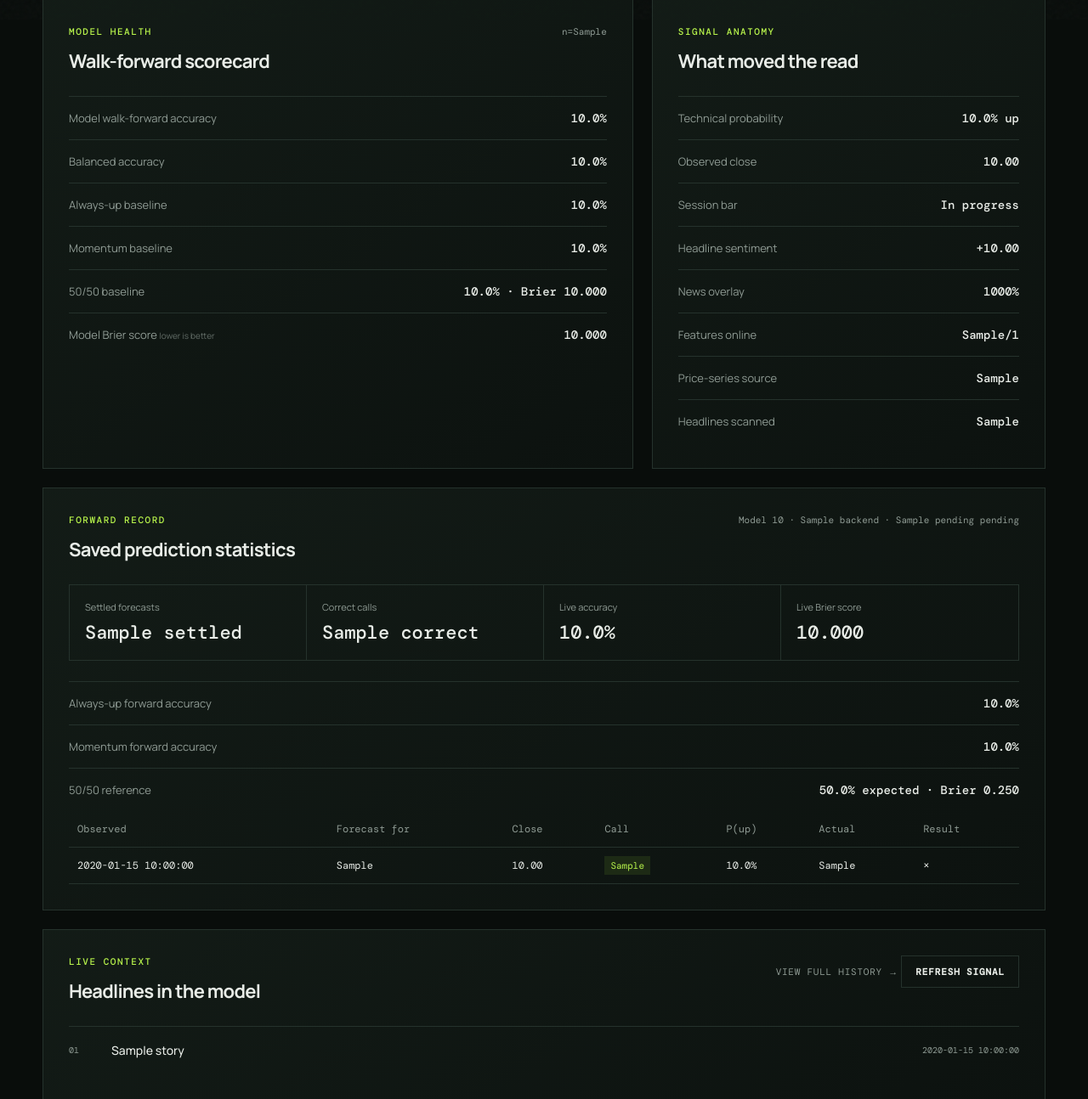
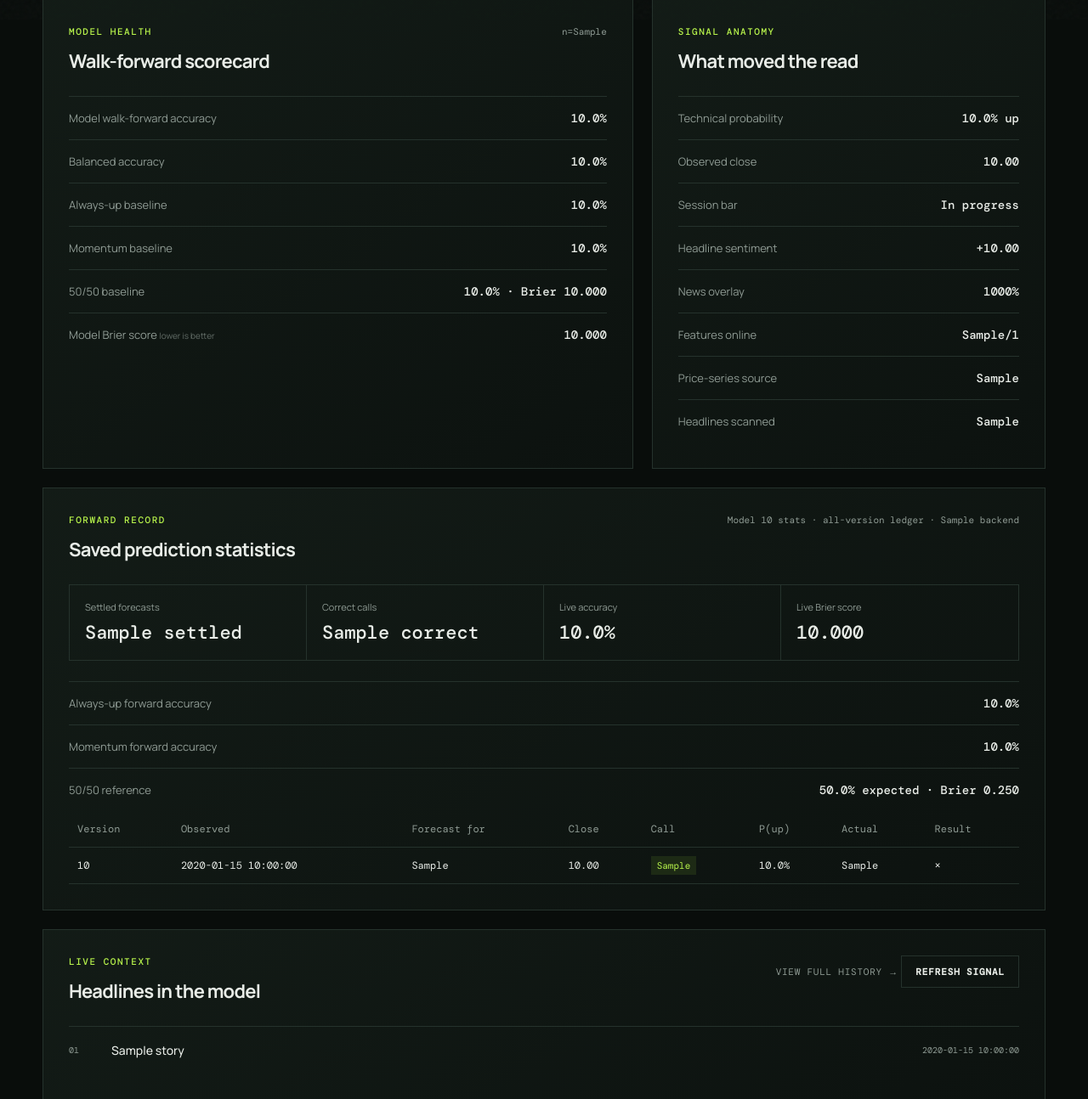
Before and after one commit to ajadversalo/signaldesk, a Flask app: template templates/index.html in a window 1280 px wide. Shown: the part 777-2071 px from the top of the page at 85% size. Run offline with Flask 3, Linux system fonts and the light colour scheme; the template is opened without the code that fills it: most values are stand-ins (such as "Sample title", 1, 10 or a date in 2020).

Commit message:
re-add old table

```diff
--- a/database.py
+++ b/database.py
@@ -212,12 +212,14 @@ def prediction_stats(model_version: str) -> dict[str, Any]:
             "SELECT COUNT(*) FROM predictions WHERE model_version = ? AND actual_direction IS NULL",
             (model_version,),
         ).fetchone()[0]
+        # The scorecard is version-specific, but the accountability ledger must
+        # survive model upgrades. Otherwise the prediction made before a version
+        # bump disappears just when its next-session result becomes available.
         recent_rows = conn.execute(
             """SELECT model_version, market_session_date, forecast_for, observed_close, predicted_direction,
                       probability_up, actual_close, actual_direction
-               FROM predictions WHERE model_version = ?
+               FROM predictions
                ORDER BY market_session_date DESC LIMIT 20""",
-            (model_version,),
         ).fetchall()
         settled, correct, brier = int(row[0]), int(row[1]), float(row[2])
         return {
--- a/templates/history.html
+++ b/templates/history.html
@@ -30,8 +30,8 @@
         <div><span>Model walk-forward backtest</span><strong>{{ '%.1f%%'|format(stats.baselines.walk_forward_accuracy * 100) if stats.baselines.walk_forward_accuracy is not none else '—' }}</strong></div>
       </div>
     </section>
-    {% if stats.settled == 0 %}<section class="empty-state"><span>01</span><div><h2>The ledger has started.</h2><p>Your first forecast is pending. Return after the next market session closes to see whether it was correct.</p></div></section>{% endif %}
-    <section class="panel ledger-panel"><div class="panel-heading"><div><p class="eyebrow">All observations</p><h2>Forecast ledger</h2></div><span class="sample">Model {{ stats.model_version }} · {{ stats.backend }}</span></div>
+    {% if not stats.recent %}<section class="empty-state"><span>01</span><div><h2>The ledger has started.</h2><p>Your first forecast is pending. Return after the next market session closes to see whether it was correct.</p></div></section>{% endif %}
+    <section class="panel ledger-panel"><div class="panel-heading"><div><p class="eyebrow">All observations</p><h2>Forecast ledger</h2></div><span class="sample">All model versions · {{ stats.backend }}</span></div>
       <div class="table-wrap"><table class="ledger"><thead><tr><th>Version</th><th>Made after</th><th>For session</th><th>Starting close</th><th>Prediction</th><th>Confidence</th><th>Actual close</th><th>Move</th><th>Actual</th><th>Verdict</th></tr></thead><tbody>
       {% for row in stats.recent %}<tr>
         <td>{{ row.model_version }}</td><td>{{ row.market_session_date }}</td><td>{{ row.forecast_for }}</td><td>{{ '%.2f'|format(row.observed_close) }}</td>
--- a/templates/index.html
+++ b/templates/index.html
@@ -108,7 +108,7 @@
       <section class="panel history-panel">
         <div class="panel-heading">
           <div><p class="eyebrow">Forward record</p><h2>Saved prediction statistics</h2></div>
-          {% if stats %}<span class="sample">Model {{ stats.model_version }} · {{ stats.backend }} · {{ stats.pending }} pending</span>{% endif %}
+          {% if stats %}<span class="sample">Model {{ stats.model_version }} stats · all-version ledger · {{ stats.backend }}</span>{% endif %}
         </div>
         {% if storage_error %}
           <div class="storage-error">Persistence unavailable: {{ storage_error }}</div>
@@ -126,18 +126,18 @@
           </div>
           <div class="table-wrap">
             <table>
-              <thead><tr><th>Observed</th><th>Forecast for</th><th>Close</th><th>Call</th><th>P(up)</th><th>Actual</th><th>Result</th></tr></thead>
+              <thead><tr><th>Version</th><th>Observed</th><th>Forecast for</th><th>Close</th><th>Call</th><th>P(up)</th><th>Actual</th><th>Result</th></tr></thead>
               <tbody>
                 {% for row in stats.recent %}
                 <tr>
-                  <td>{{ row.market_session_date }}</td><td>{{ row.forecast_for }}</td>
+                  <td>{{ row.model_version }}</td><td>{{ row.market_session_date }}</td><td>{{ row.forecast_for }}</td>
                   <td>{{ '%.2f'|format(row.observed_close) }}</td>
                   <td><span class="pill {{ row.predicted_direction|lower }}">{{ row.predicted_direction }}</span></td>
                   <td>{{ '%.1f'|format(row.probability_up * 100) }}%</td>
                   <td>{{ row.actual_direction or 'Pending' }}</td>
                   <td>{% if row.actual_direction %}{{ '✓' if row.actual_direction == row.predicted_direction else '×' }}{% else %}—{% endif %}</td>
                 </tr>
-                {% else %}<tr><td colspan="7">The first prediction will appear here after this visit.</td></tr>{% endfor %}
+                {% else %}<tr><td colspan="8">The first prediction will appear here after this visit.</td></tr>{% endfor %}
               </tbody>
             </table>
           </div>
```
